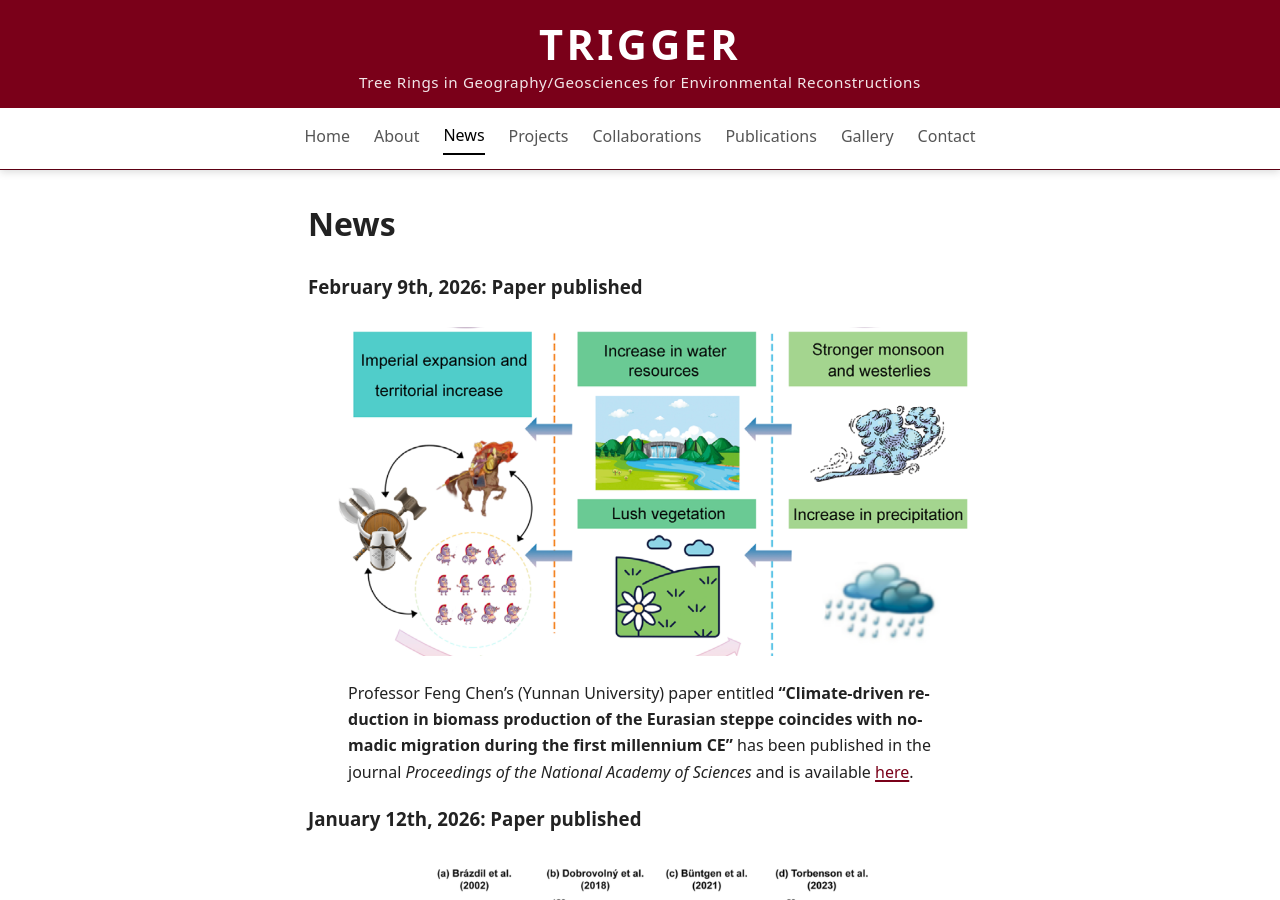
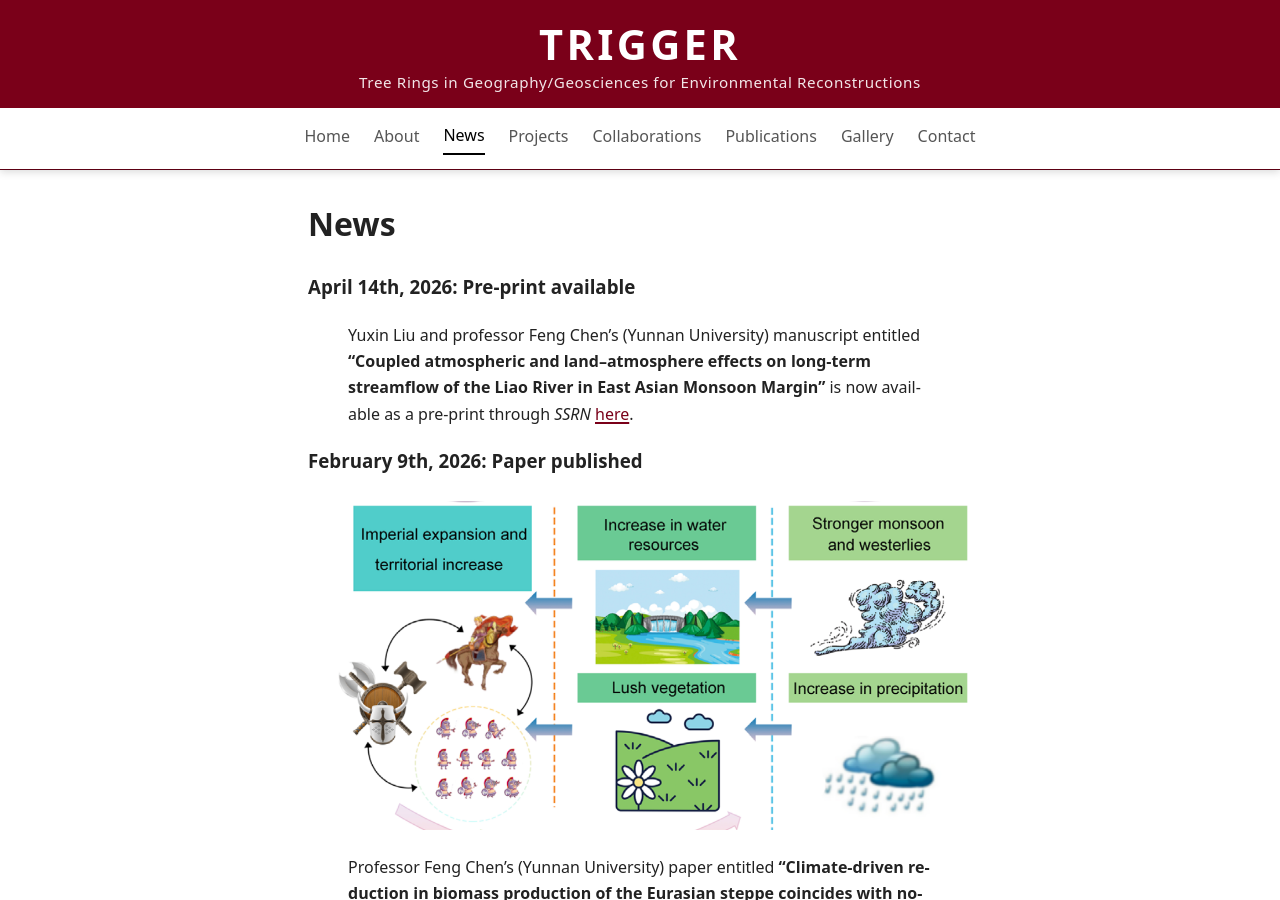
Before and after one commit to mcatorbenson/mcatorbenson.github.io, a Jekyll site: the page built from news/index.md, in a window 1280 px wide and 900 px high. Built offline with Jekyll 4.4.1, drawn with Linux system fonts in a browser that asks for light colours.

Commit message:
Update index.md

```diff
--- a/news/index.md
+++ b/news/index.md
@@ -4,6 +4,9 @@ title: News
 ---
 
 # News
+### April 14th, 2026: Pre-print available
+> Yuxin Liu and professor Feng Chen's (Yunnan University) manuscript entitled **"Coupled atmospheric and land–atmosphere effects on long-term streamflow of the Liao River in East Asian Monsoon Margin"** is now available as a pre-print through *SSRN* [here](https://papers.ssrn.com/sol3/papers.cfm?abstract_id=6561250&__cf_chl_tk=ymQTMB..qP0HNiGi82n_NzHvp69gJGiN6fymFwd1Mjc-1776205069-1.0.1.1-eaYlr31tWVA0xfIqjrnRCaxe.tMndwGJd_b9dhWiZmI).
+
 ### February 9th, 2026: Paper published
 <a href="../assets/temp/chen26pnas.png" class="lightbox">
     <img src="../assets/temp/chen26pnas.png" alt="Chen 2026 - PNAS">
```
